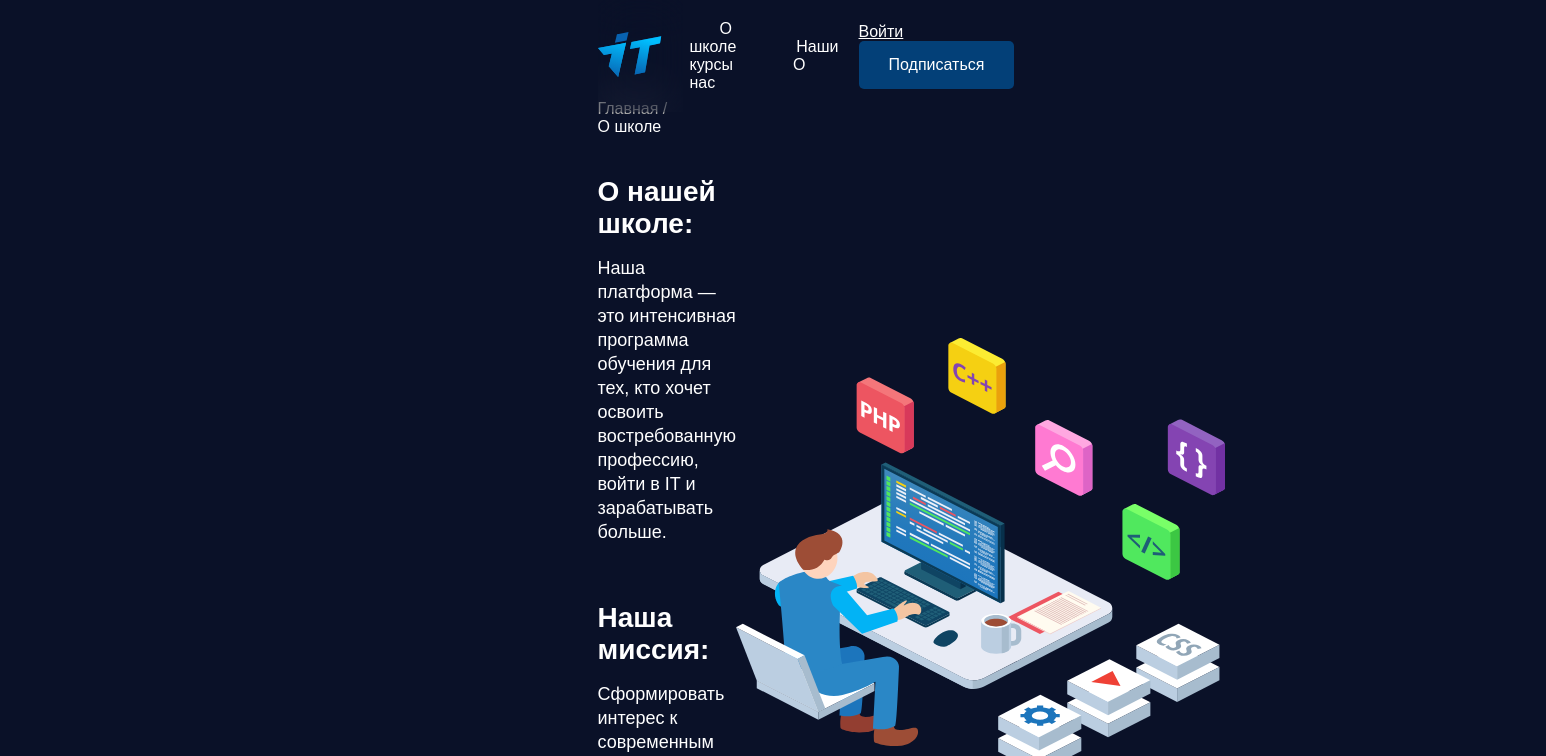
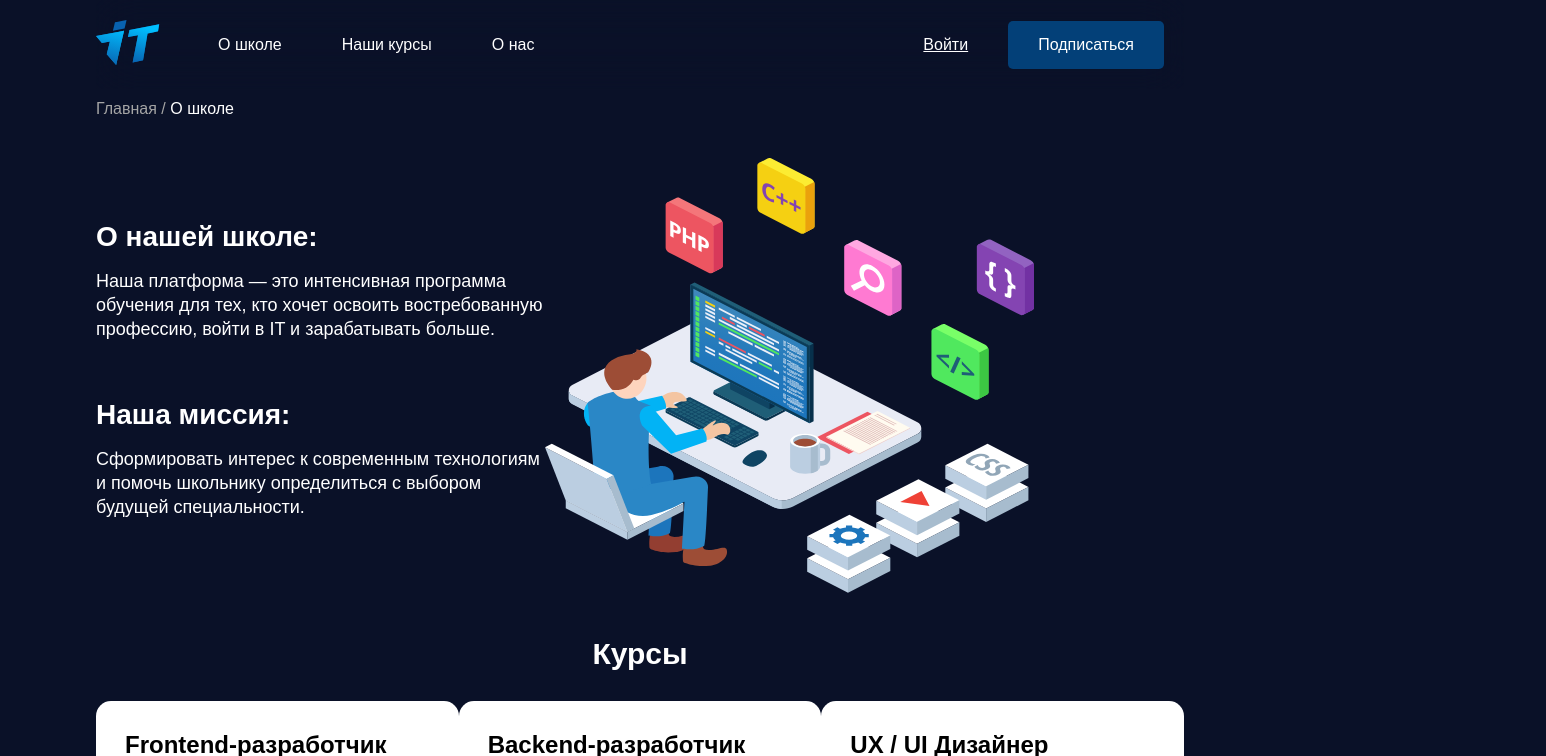
Before and after one commit to Tatynaae/club-project, a React (Create React App) app: page /AboutSchool in a window 1280 px wide. Shown: the top 756 px of the page, 1546 px wide, since content can reach past the window. Built offline with nearby package versions, Linux system fonts and the light colour scheme.

Commit message:
cor (#4)

```diff
--- a/src/App.scss
+++ b/src/App.scss
@@ -9,6 +9,6 @@
  }
 
  .container{
-     width: 85px;
+     width: 85%;
      margin: 0 auto;
  }
--- a/src/css/App.css
+++ b/src/css/App.css
@@ -803,7 +803,7 @@ body, html {
 }
 
 .container {
-  width: 85px;
+  width: 85%;
   margin: 0 auto;
 }
 
```
